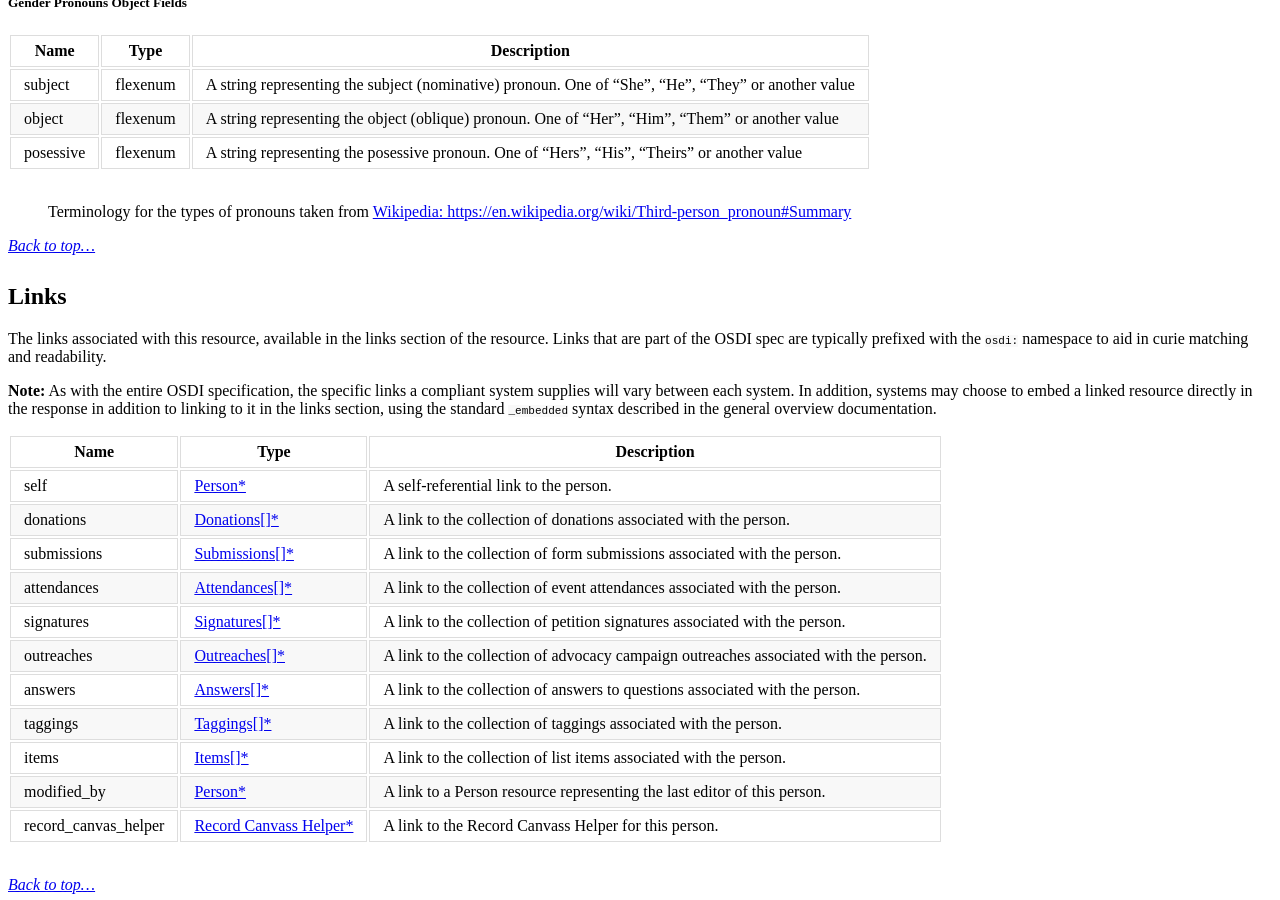
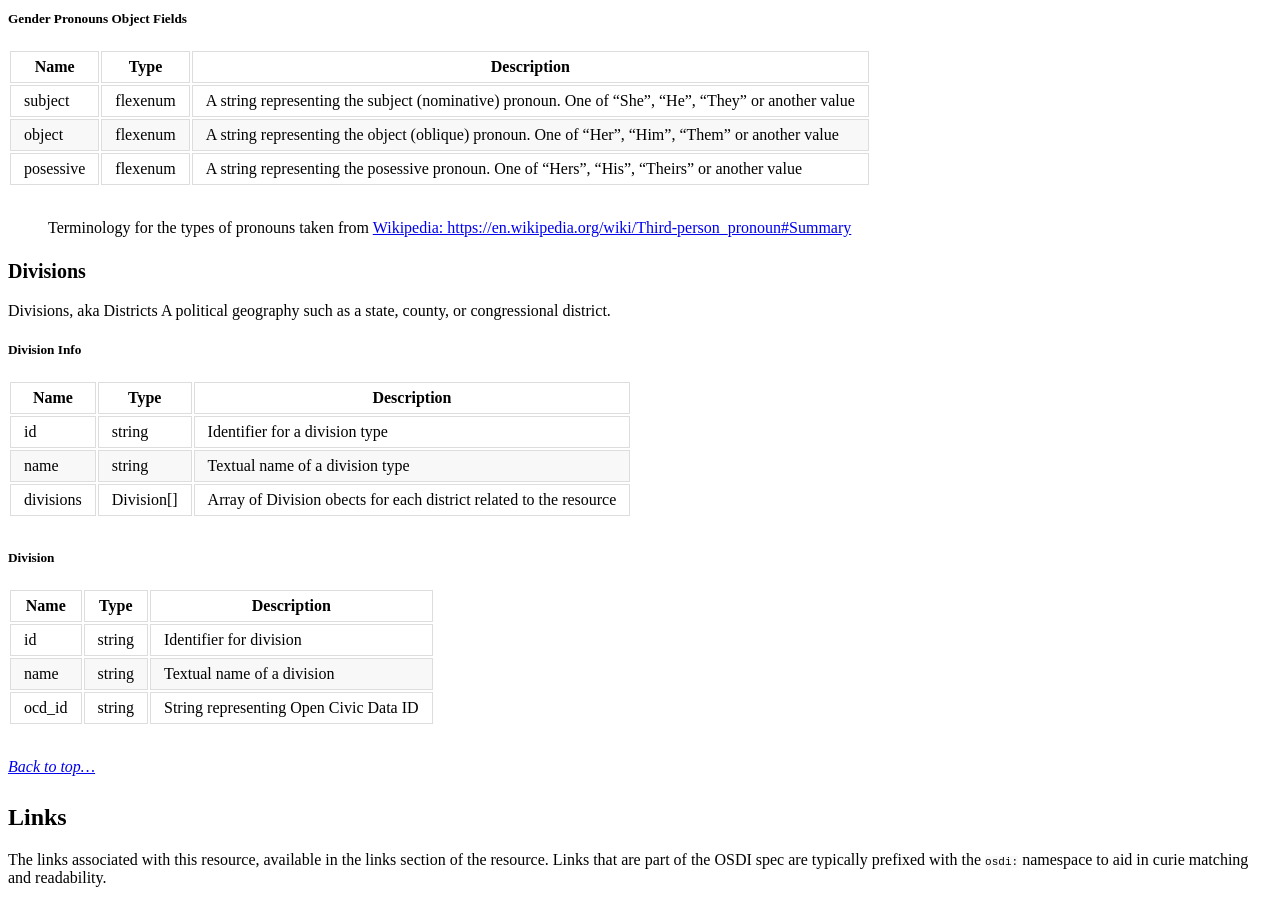
Before and after one commit to opensupporter/osdi-docs, a Jekyll site: the page built from people.md, in a window 1280 px wide and 900 px high, scrolled down 6570 px. Built offline with Jekyll 4.4.1, drawn with Linux system fonts in a browser that asks for light colours; a style sheet for code colours, icons or effects is not loaded; some of the changed text lies outside the part shown.

Commit message:
WIP proposal for districts / divisions

```diff
--- /dev/null
+++ b/_includes/divisions_examples.md
@@ -0,0 +1,29 @@
+{%- capture districts_examples -%}
+"division_info" : [
+  {
+    "name": "State",
+    "divisions": [
+      {
+        "id": "OH",
+        "name": "Ohio",
+        "ocd_id": "ocd-division/country:us/state:oh"
+      }
+
+    ]
+  },
+  {
+    "name": "Congressional",
+    "divisions": [
+      {
+        "id": "012",
+        "name": "Ohio 12th Congressional District",
+        "ocd_id": "ocd-division/country:us/state:oh/cd:12"
+      }
+
+    ]
+  }
+],
+{%- endcapture -%}
+{%- assign districts_examples_lines = districts_examples | newline_to_br | strip_newlines | split: '<br />' -%}
+{% for line in districts_examples_lines %}{{ line | prepend: include.prefix }}
+{% endfor %}
--- /dev/null
+++ b/_includes/divisions_main_objects.md
@@ -0,0 +1 @@
+|division_info		|[DivisionInfo[]](#divisions)		|An array of DivisionInfo objects representing related political geographies such as a state, county, or congressional district.
--- /dev/null
+++ b/_includes/divisions_related_objects.md
@@ -0,0 +1,18 @@
+#### Divisions
+Divisions, aka Districts A political geography such as a state, county, or congressional district.
+
+##### Division Info
+
+|Name          |Type      |Description
+|-----------    |-----------|--------------
+|id				|string			|Identifier for a division type
+|name			|string			|Textual name of a division type
+|divisions		|Division[]		|Array of Division obects for each district related to the resource
+
+##### Division
+
+|Name          |Type      |Description
+|-----------    |-----------|--------------
+|id				|string			|Identifier for division
+|name			|string			|Textual name of a division
+|ocd_id			|string			|String representing Open Civic Data ID
--- a/people.md
+++ b/people.md
@@ -79,6 +79,7 @@ A list of fields specific to the Person resource.
 |phone_numbers	|[Phone Numbers[]](#phone-numbers)   |An array of phone number object hashes associated with the person.
 |profiles       | [Profiles[]](#profiles) |An array of profile object hashes for online services related to the person.
 |custom_fields	|[Custom Fields](#custom-fields)	|An object hash of key/value pairs associated with the person created by a user rather than a service or vendor.
+{% include divisions_main_objects.md %}
 
 _[Back to top...](#)_
 
@@ -122,6 +123,8 @@ These JSON hashes included in the table above are broken out into their own tabl
 
 {% include addresses.md %}
 
+
+
 #### Profiles
 
 |Name          |Type      |Description
@@ -156,6 +159,7 @@ Gender pronouns are used to capture how a person chooses to be identified and to
 
 > Terminology for the types of pronouns taken from [Wikipedia: https://en.wikipedia.org/wiki/Third-person_pronoun#Summary](https://en.wikipedia.org/wiki/Third-person_pronoun#Summary)
 
+{% include divisions_related_objects.md %}
 
 _[Back to top...](#)_
 
@@ -291,6 +295,7 @@ Cache-Control: max-age=0, private, must-revalidate
                      "active": true
                   }
                 ],
+{% include divisions_examples.md prefix="                " %}
                 "source": "october_canvass",
                 "browser_url": "http://osdi-sample-system.org/people/d91b4b2e-ae0e-4cd3-9ed7-d0ec501b0bc3",
                 "administrative_url": "http://osdi-sample-system.org/people/d91b4b2e-ae0e-4cd3-9ed7-d0ec501b0bc3/manage",
```
